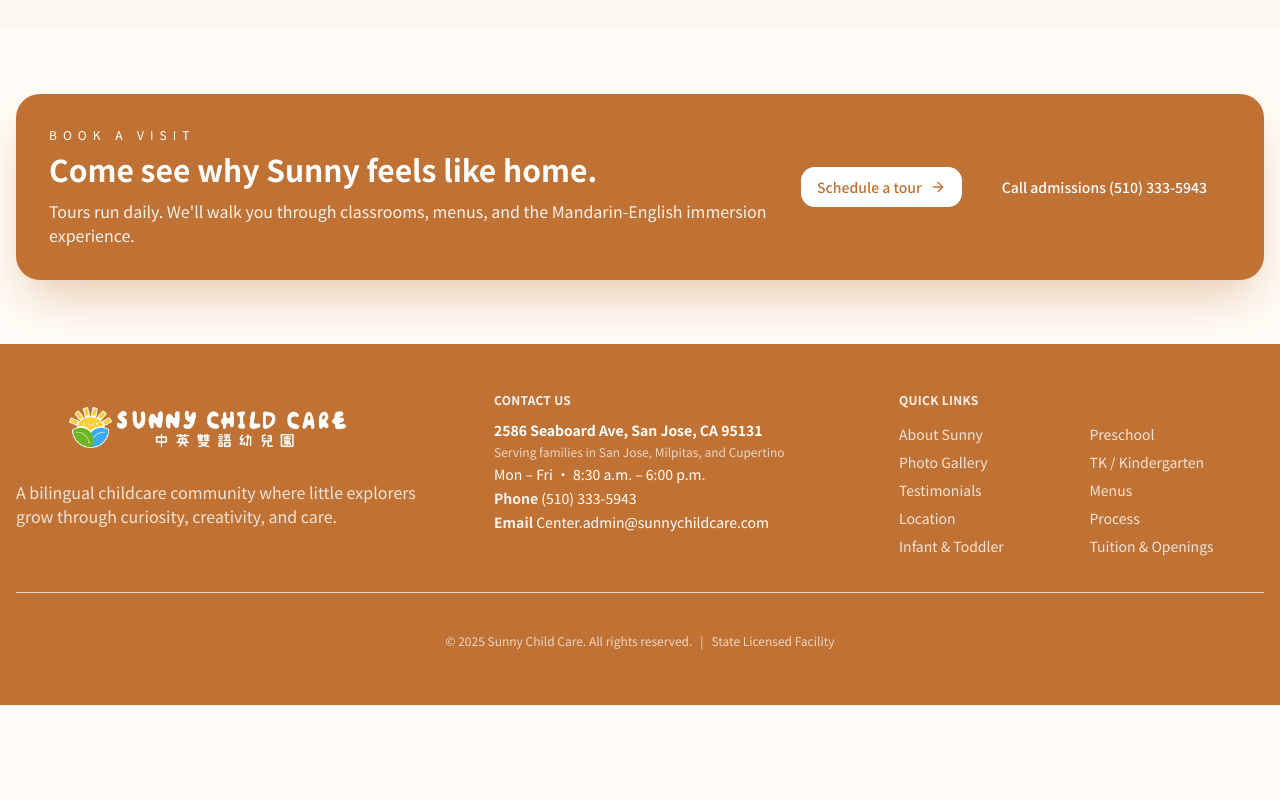
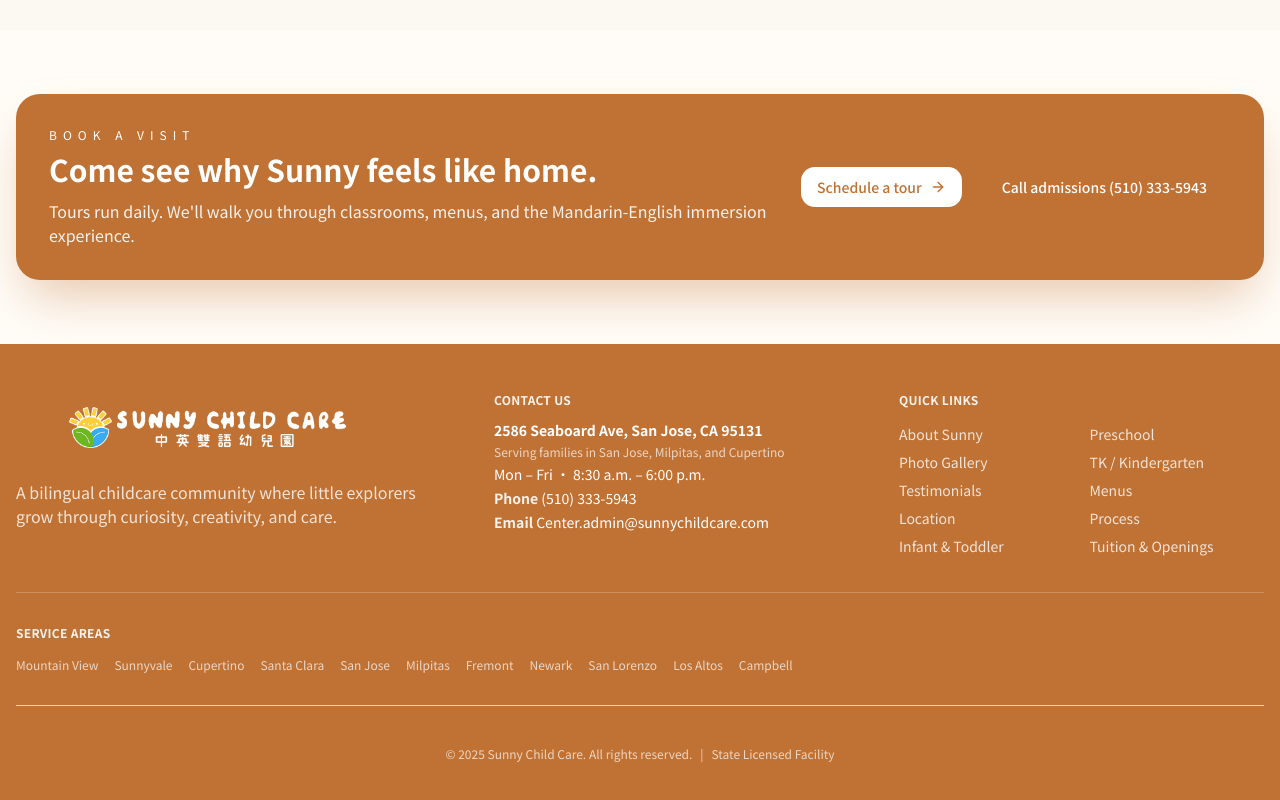
Before and after one commit to darecallad/sunny-next, a Next.js app: page / in a window 1280 px wide. Shown: the part 3823-4623 px from the top of the page. Before the commit the page ends 4528 px from the top, so only its background shows below. Built offline with nearby package versions, Linux system fonts and the light colour scheme.

Commit message:
update SEO

```diff
--- a/src/app/layout.tsx
+++ b/src/app/layout.tsx
@@ -26,6 +26,16 @@
     "toddler daycare San Jose",
     "kindergarten prep San Jose",
     "STEAM preschool",
+    "Mountain View childcare",
+    "Sunnyvale daycare",
+    "Cupertino preschool",
+    "Santa Clara childcare",
+    "Milpitas daycare",
+    "Fremont preschool",
+    "Newark childcare",
+    "San Lorenzo daycare",
+    "Los Altos preschool",
+    "Campbell childcare",
   ],
   authors: [{ name: "Sunny Child Care" }],
   creator: "Sunny Child Care",
--- a/src/app/page.tsx
+++ b/src/app/page.tsx
@@ -8,9 +8,9 @@
 import { LocalBusinessSchema } from "@/components/seo/local-business-schema";
 
 export const metadata: Metadata = {
-  title: "Sunny Child Care | Mandarin Daycare, Preschool & Childcare in San Jose",
+  title: "Best Daycare & Child Care in San Jose, CA | Sunny Child Care",
   description:
-    "Top-rated Mandarin daycare and preschool in San Jose (95131). We provide premier childcare services with a bilingual curriculum. Serving Berryessa, Milpitas & Cupertino.",
+    "Top-rated Child Care & Daycare in San Jose, CA. Premier Mandarin-English bilingual preschool serving Mountain View, Sunnyvale, Cupertino, Santa Clara, Milpitas, Fremont, and surrounding areas. Enroll now!",
   keywords: [
     "Mandarin daycare San Jose",
     "daycare San Jose",
@@ -25,14 +25,22 @@
     "Milpitas preschool",
     "Cupertino preschool",
     "North San Jose daycare",
+    "Mountain View daycare",
+    "Sunnyvale childcare",
+    "Santa Clara preschool",
+    "Fremont daycare",
+    "Newark childcare",
+    "San Lorenzo preschool",
+    "Los Altos daycare",
+    "Campbell childcare",
     "san jose 雙語幼兒園",
     "聖荷西幼兒園",
     "中文幼兒園 San Jose",
   ],
   openGraph: {
-    title: "Sunny Child Care | Mandarin Daycare & Preschool in San Jose",
+    title: "Best Daycare & Child Care in San Jose, CA | Sunny Child Care",
     description:
-      "Premier Mandarin-English immersion daycare and childcare in San Jose. Infant, toddler, preschool & kindergarten programs. Serving San Jose, Milpitas, and Cupertino.",
+      "Premier Mandarin-English immersion daycare and childcare in San Jose. Infant, toddler, preschool & kindergarten programs. Serving San Jose, Milpitas, Cupertino, Santa Clara, and Sunnyvale.",
     url: "https://www.sunnychildcare.com",
     siteName: "Sunny Child Care",
     locale: "en_US",
--- a/src/components/layout/site-footer.tsx
+++ b/src/components/layout/site-footer.tsx
@@ -84,6 +84,30 @@
             </ul>
           </div>
         </div>
+
+        <div className="border-t border-white/20 pt-8">
+          <h4 className="mb-4 text-xs font-semibold uppercase tracking-wide text-white/90">
+            {locale === "en" ? "Service Areas" : "服務區域"}
+          </h4>
+          <div className="flex flex-wrap gap-x-4 gap-y-2 text-xs text-white/70">
+            {[
+              "Mountain View",
+              "Sunnyvale",
+              "Cupertino",
+              "Santa Clara",
+              "San Jose",
+              "Milpitas",
+              "Fremont",
+              "Newark",
+              "San Lorenzo",
+              "Los Altos",
+              "Campbell"
+            ].map((city) => (
+              <span key={city}>{city}</span>
+            ))}
+          </div>
+        </div>
+
         <Separator className="border-white/20" />
         <div className="py-2 text-center text-xs text-white/70">
           <p>
```
Also changed, not shown: 1 other file (tests, documents, lock files or other folders).
